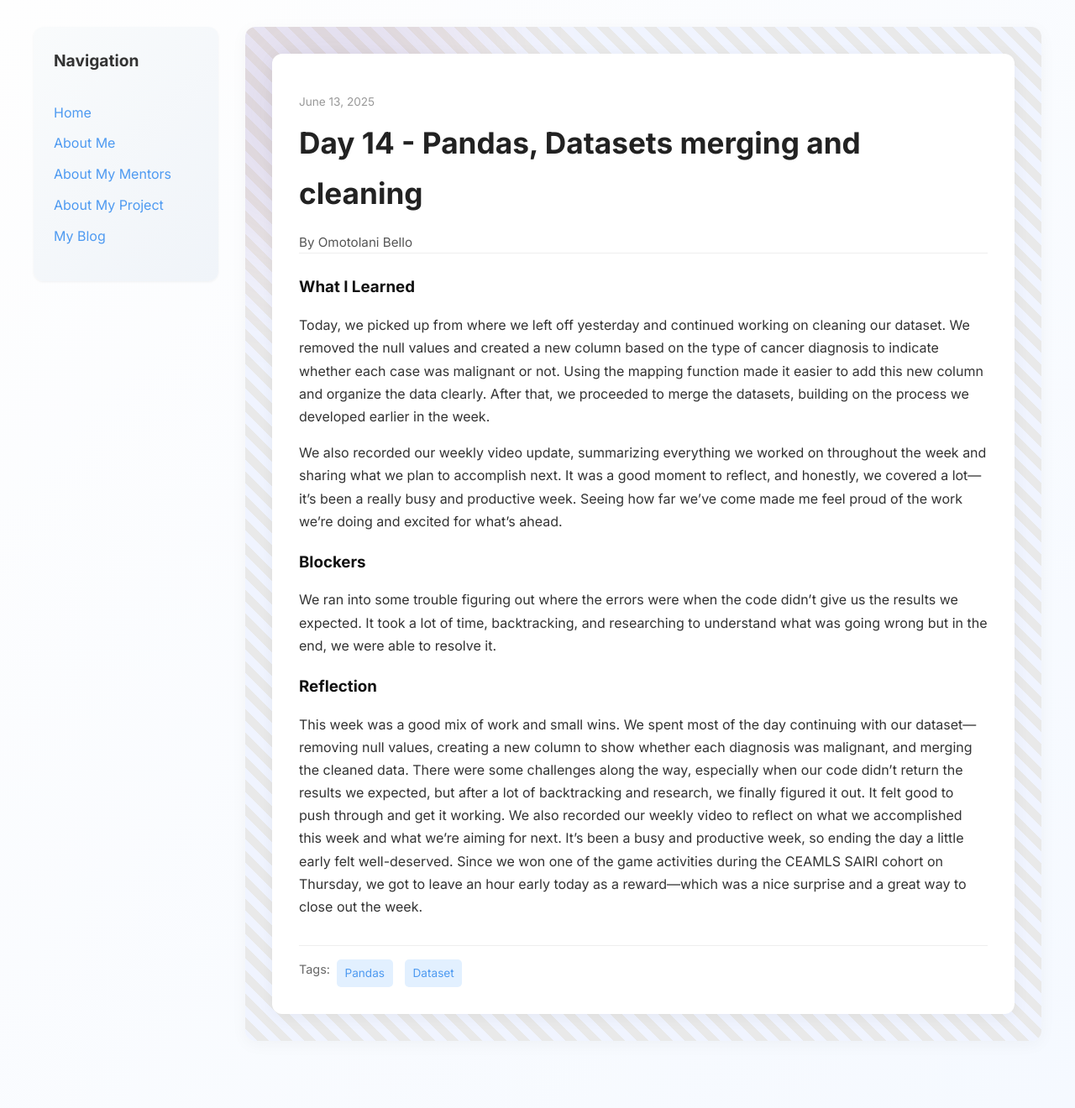
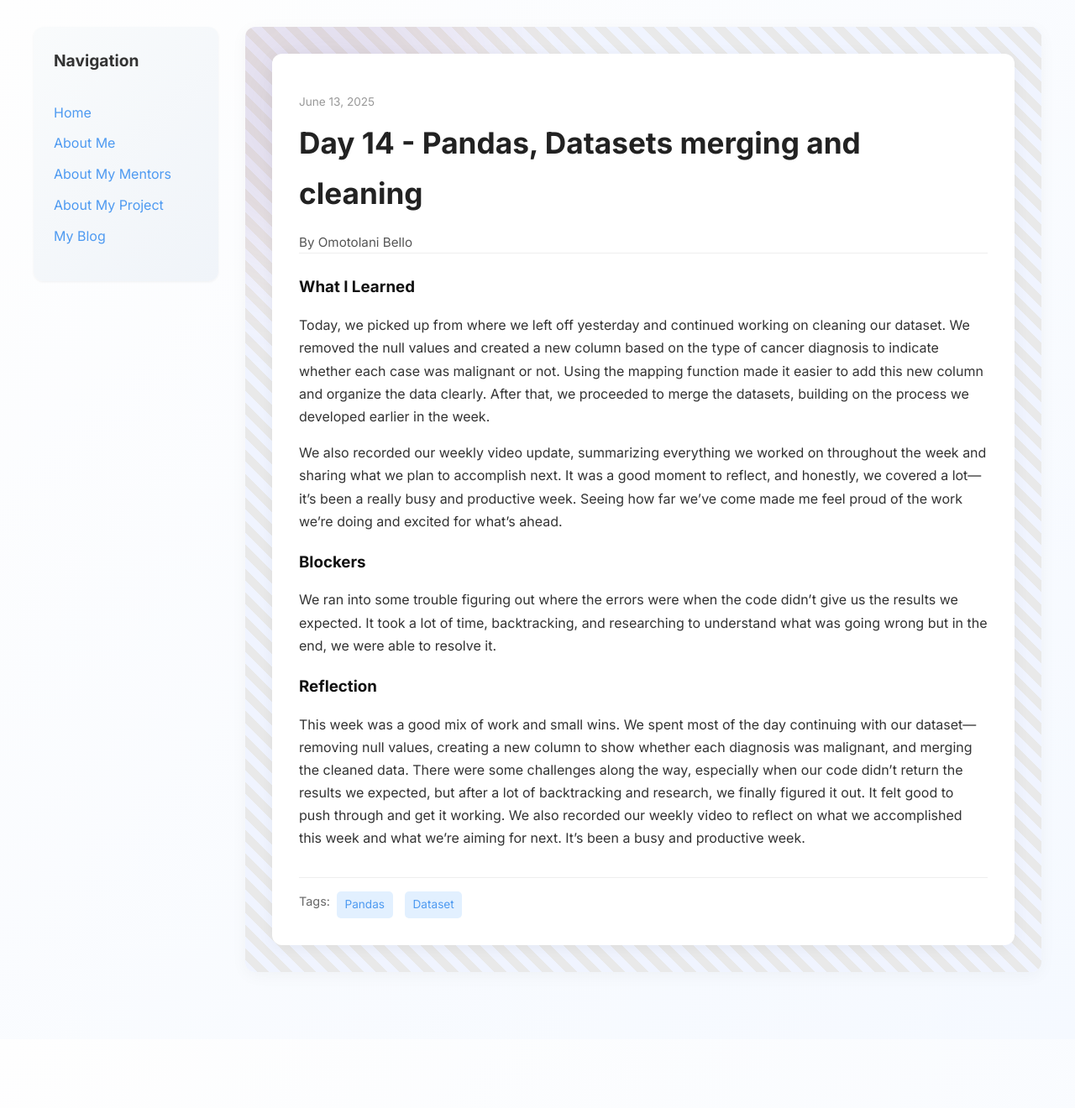
Before and after one commit to TolaniBello/TolaniBello.github.io, a Jekyll site: the page built from _posts/2025-06-13-day14.md, in a window 1280 px wide. Shown: the whole page at 84% size. Built offline with Jekyll 4.4.1, drawn with Linux system fonts in a browser that asks for light colours; after the commit the page ends 1238 px from its top, so only the background shows below that.

Commit message:
Update 2025-06-13-day14.md

```diff
--- a/_posts/2025-06-13-day14.md
+++ b/_posts/2025-06-13-day14.md
@@ -18,5 +18,5 @@ blockers: |
 
 reflection: |
   This week was a good mix of work and small wins. We spent most of the day continuing with our dataset—removing null values, creating a new column to show whether each diagnosis was malignant, and merging the cleaned data. There were some challenges along the way, especially when our code didn’t return the results we expected, but after a lot of backtracking and research, we finally figured it out. It felt good to push through and get it working.
-  We also recorded our weekly video to reflect on what we accomplished this week and what we’re aiming for next. It’s been a busy and productive week, so ending the day a little early felt well-deserved. Since we won one of the game activities during the CEAMLS SAIRI cohort on Thursday, we got to leave an hour early today as a reward—which was a nice surprise and a great way to close out the week.
+  We also recorded our weekly video to reflect on what we accomplished this week and what we’re aiming for next. It’s been a busy and productive week.
 ---
```
